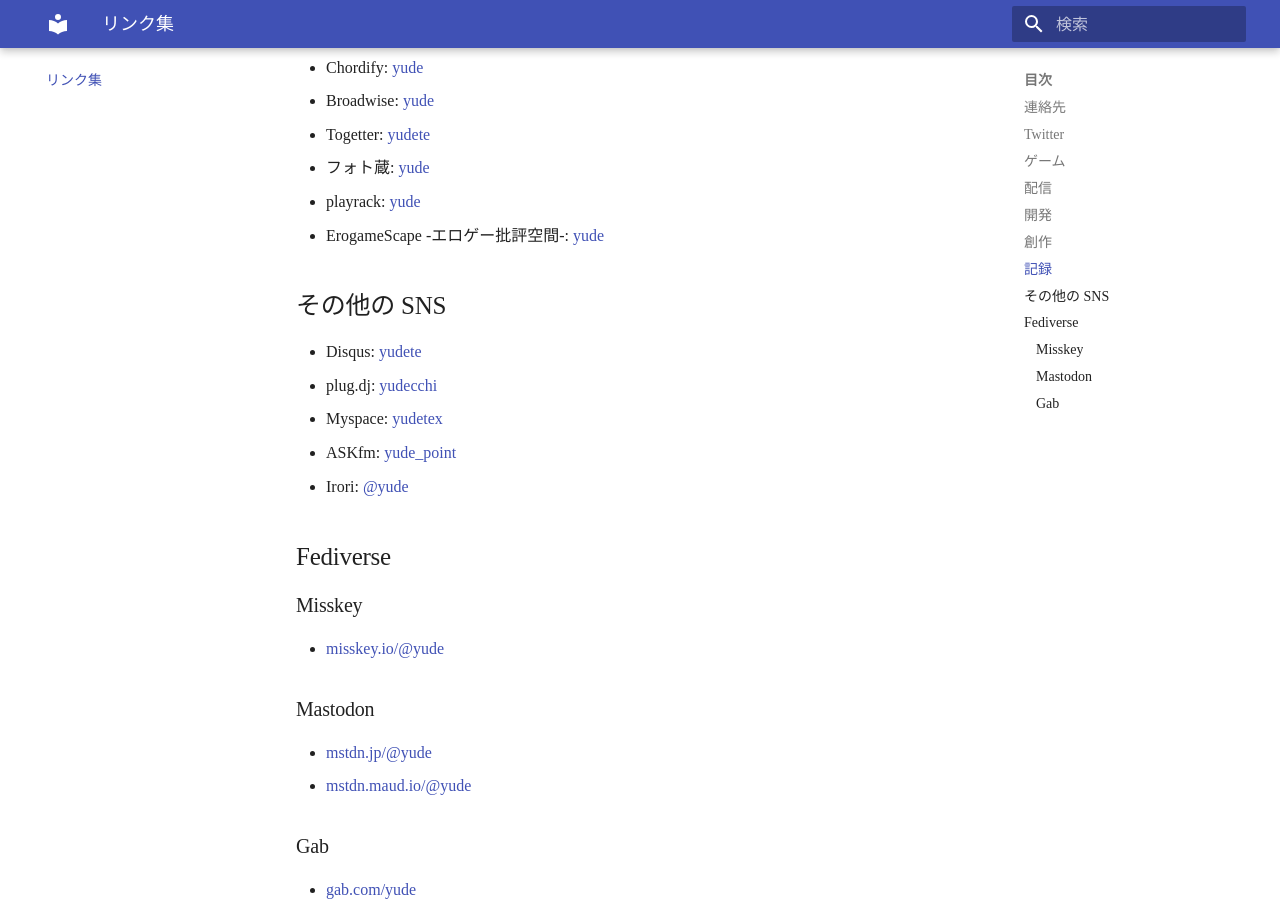
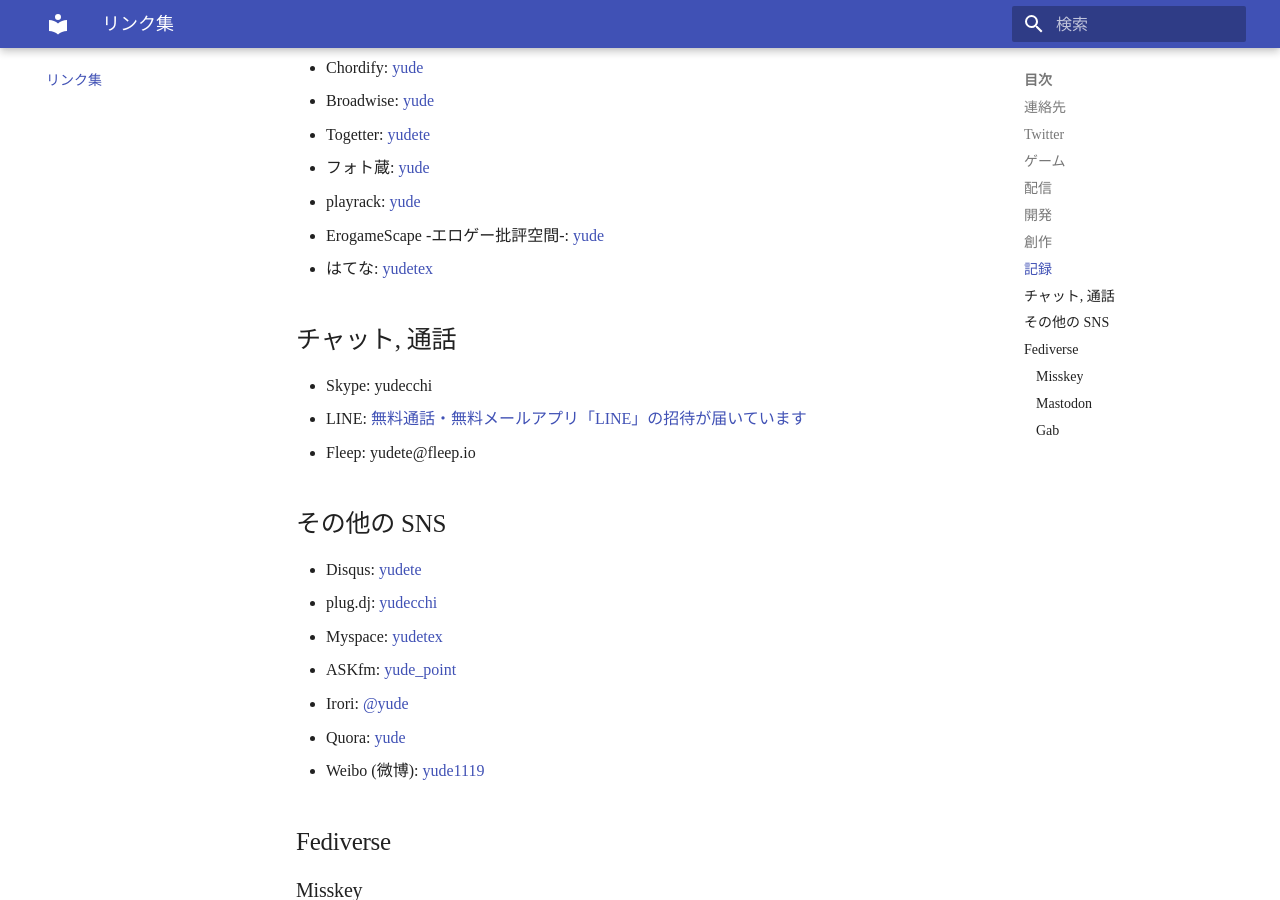
Before and after one commit to yude-jp/wiki, an MkDocs documentation site: the page built from docs/links.md, in a window 1280 px wide and 900 px high, scrolled down 2872 px. Built offline with MkDocs 1.6.1 and Material for MkDocs 9.7.7, drawn with Linux system fonts in a browser that asks for light colours; some web fonts are replaced.

Commit message:
Update docs

```diff
--- a/docs/links.md
+++ b/docs/links.md
@@ -2,7 +2,7 @@
 ## 連絡先
 
 * Discord: `yude#3205`
-* メール: [yu@yude.moe](mailto:yu@yude.moe), [yude@pm.me](yude@pm.me)
+* メール: [yu@yude.moe](mailto:yu@yude.moe), [yude@pm.me](mailto:yude@pm.me)
 * Keybase: [yude](https://keybase.io/yude)
 * Instagram: [yude.moe](https://instagram.com/yude.moe)
 
@@ -57,7 +57,7 @@
 * AtCoder: [yude](https://atcoder.jp/users/yude)
 * Cent: [yude](https://beta.cent.co/yude)
 * Minds: [yude](https://www.minds.com/yude/)
-* npm:[yude](https://www.npmjs.com/~yude)
+* npm: [yude](https://www.npmjs.com/~yude)
 
 ## 創作
 
@@ -89,14 +89,20 @@
 * フォト蔵: [yude](http://photozou.jp/user/top/3240087)
 * playrack: [yude](https://playrack.net/!/yude)
 * ErogameScape -エロゲー批評空間-: [yude](https://erogamescape.dyndns.org/~ap2/ero/toukei_kaiseki/user_infomation.php?user=yude)
+* はてな: [yudetex](https://profile.hatena.ne.jp/yudetex/)
 
+## チャット, 通話
+* Skype: yudecchi
+* LINE: [無料通話・無料メールアプリ「LINE」の招待が届いています](https://line.me/ti/p/U9r3ZUhimO)
+* Fleep: yudete@fleep.io
 ## その他の SNS
 * Disqus: [yudete](https://disqus.com/by/yudete/)
 * plug.dj: [yudecchi](https://plug.dj/@/yudecchi)
 * Myspace: [yudetex](https://myspace.com/yudetex)
 * ASKfm: [yude_point](https://ask.fm/yude_point)
 * Irori: [@yude](https://irori.app/@yude)
-
+* Quora: [yude](https://jp.quora.com/profile/yude)
+* Weibo (微博): [yude1119](https://weibo.com/7196958135/profile)
 ## Fediverse
 ### Misskey
 * [misskey.io/@yude](https://misskey.io/@yude)
```
Also changed, not shown: docs/index.md (+1 -1 lines), docs/android.md (renamed from android.md).
